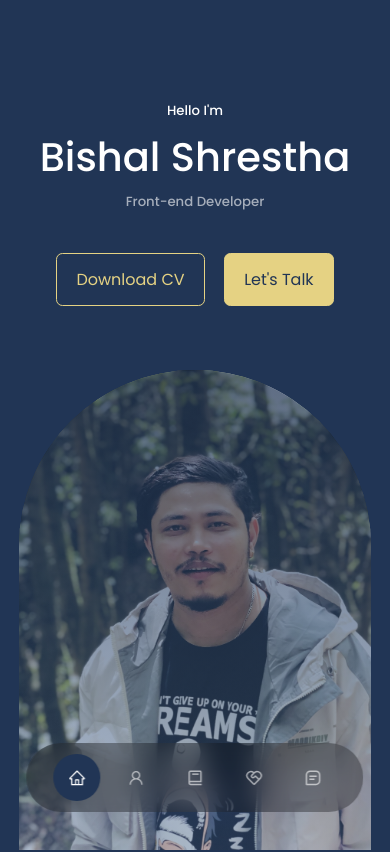
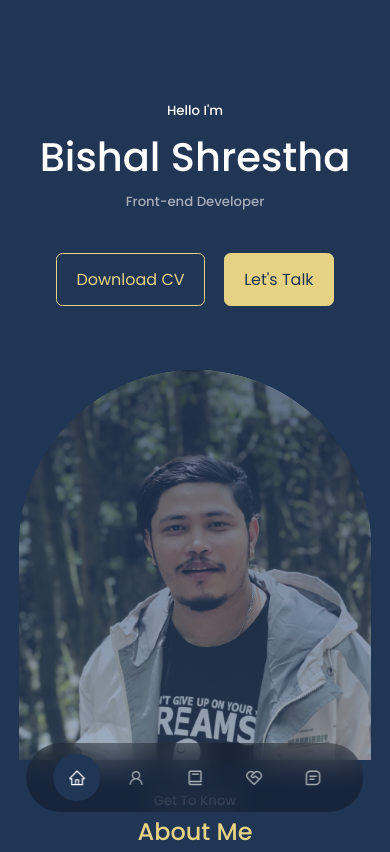
Before and after one commit to Bi-sh-aL/portfolio-demo, a React (Vite) app: page / in a window 390 px wide. Shown: the top 852 px of the page. Built offline with nearby package versions, Linux system fonts and the light colour scheme.

Commit message:
first commit

```diff
--- a/src/components/header/header.scss
+++ b/src/components/header/header.scss
@@ -93,7 +93,7 @@ header{
         margin-left: 0 auto;
     }
     header{
-        height: 200vh;
+        height: 90vh;
         padding: 100px 0px 0;
         margin: 0 auto;
     }
```
